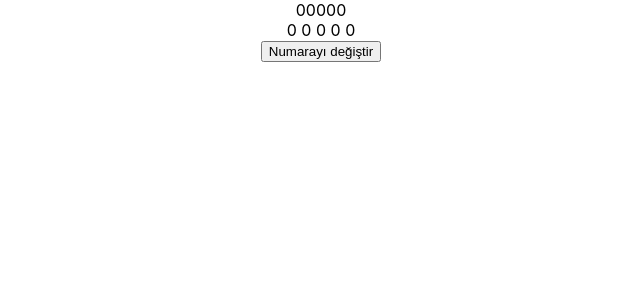
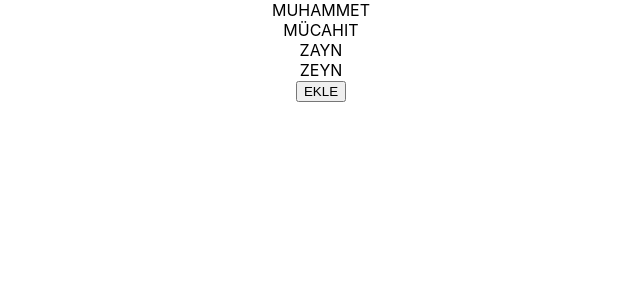
Before and after one commit to mucahitcetinkaya/React_Egitimi_1, a React (Create React App) app in the folder react-learn/: page / in a window 1280 px wide. Shown: the top 300 px of the page, without its empty margins (319-959 px from the left). Built offline with nearby package versions, Linux system fonts and the light colour scheme.

Commit message:
Ders 12 React Array'ler Nasıl Ekrana Basılır ve Güncellenir (Map ve Key Kullanımı)
BÖLÜM 4: React Array'ler Login Form UseEffect Hook'u ve Axios
Ders 12 React Array'ler Nasıl Ekrana Basılır ve Güncellenir (Map ve Key Kullanımı)

```diff
--- /dev/null
+++ b/react-learn/src/Ders/B4D12.js
@@ -0,0 +1,112 @@
+// BÖLÜM 4: React Array'ler Login Form UseEffect Hook'u ve Axios
+
+// Ders 12 React Array'ler Nasıl Ekrana Basılır ve Güncellenir (Map ve Key Kullanımı)
+
+import { useState } from "react";
+import "../App.css";
+import NameShower from "../components/B4D12/NameShower";
+
+function B4D12() {
+
+    //------------ useStatesiz version
+    // const arr =["Muhammet","Mücahit","Zayn","Zeyn"]
+
+    // function handleClick(){
+    //   arr.push("Can");
+    //   console.log(arr);
+    //   useState olmadan sadece ekle ile basıyoruz console da her ekleye basınca ekliyor ama ekranda gostermiyor sebebi useState yok
+    // }
+
+    // useState olan
+    // useUState i yukarı da cagırmayı unutma
+    // setArr i cagırmazsan degisiklik olmaz
+    // setArr i cagırdık ekleye bastık yine degişiklik olmadı sebebi memory de arr olarak kayıtlıdı degisliklik oldugunu anlamadı ilk halini basmaya devam ediyor ama console da hala ekleyince can yazıyor
+    // bunuda çözmemiz için kopya olarak arr olusturmamız lazım
+    // const [arr, setArr] = useState(["Muhammet", "Mücahit", "Zayn", "Zeyn"]);
+
+    // function handleClick() {
+    //   arr.push("Can");
+    //   console.log(arr);
+    //   setArr(arr);
+    // }
+
+    //------------------- kopya arr olusturma
+    // olusturdugun array i kopyanın içine bastın onu orda sakladın
+    // degistirdiğin uzerınden işlem yapınca degısıklık oluyor
+
+    const [arr, setArr] = useState(["Muhammet", "Mücahit", "Zayn", "Zeyn"]);
+
+    function handleClick() {
+        console.log(arr);
+        const tempArr = [...arr];
+        tempArr.push("Can");
+        setArr(tempArr);
+        console.log(tempArr);
+    }
+
+    return (
+        <>
+            <div className="App">
+                {/* <NameShower name={"Mücahit"} />
+        <NameShower name={arr[0]} />
+        <NameShower name={arr[1]} />
+        <NameShower name={arr[2]} />
+        <NameShower name={arr[3]} /> */}
+                {/* yukarıdaki gibi yapabilirsin ama array uzunlugunu bilmiyorsun diyelim boyle tek tek yazamazsın */}
+                {/* {arr.map((name) => {
+          return name + " ";
+        })} */}
+                {/* napmıs oldu diziye girdi
+        0. ındex i gördü yazdırdı
+        1. ixdex i gördü yazdırdı vs
+        */}
+
+                {/*
+        name olarak degilde div olarak cagıralım
+        yalnız burda soyle bir sorun var console da hata veriyor
+        key hatası bunun sebebi diziye key ver diyor
+        ekleme cıkarma olsa hangisinin ne oldugunu bilmiyor
+        key verki ben bunları koylayabileyim diyor
+        bunun içinde name e 2. parametre yazabilirsin
+        ama bu uygulamada guzel degıl boyle olmaz
+        neden silindiğinde vs kayma oluyor
+        */}
+                {/* {arr.map((name, i) => {
+          return <NameShower key={i} name={name} />;
+        })} */}
+
+                {/*
+
+          biz şimdilik name verelim hata gitsin diye
+          normalde key için daha farklı yöntemler var
+          ileride yapacagız
+          bunları daha da sekillendirebilirsin
+          NameShower da gosteriyor orda degısıklık yapabilirsin
+          */}
+                {/* {arr.map((name) => {
+          return <NameShower key={name} name={name} />;
+        })} */}
+
+                {arr.map((name) => {
+                    return <NameShower key={name} name={name} />;
+                })}
+                <button onClick={handleClick}>EKLE</button>
+            </div>
+        </>
+    );
+}
+export default B4D12;
+
+/*
+Ders 12 Notları
+normal string sekilde gosterebiliyorsun
+array olusturup index numara ile cagırabilirsin
+yada
+reactta map kodu var bu foreach e denk geliyor
+verdiğin diziyi tek tek dolaşıyor
+birde array lerde ekleme cıkarma işine bakalım nasıl oluyor
+sadece array olusturup ekle dersen eger ekler ama
+ekranda degısıklık olmaz
+ekranda degısıklık ıcın biz zaten useState kullanıyoruz
+sadece ekle yapıp console a bakalım ekleme oluyor
+*/
--- /dev/null
+++ b/react-learn/src/components/B4D12/NameShower.js
@@ -0,0 +1,14 @@
+function NameShower(props) {
+  return (
+    <>
+      <div>{props.name.toUpperCase()}</div>
+    </>
+  );
+}
+
+export default NameShower;
+
+
+/*
+toUpperCase yazdık hepsini buyuk yazdı mesela
+*/
--- a/react-learn/src/index.js
+++ b/react-learn/src/index.js
@@ -9,7 +9,8 @@ import reportWebVitals from './reportWebVitals';
 //import B3D8 from './Ders/B3D8';
 //import B3D9 from './Ders/B3D9';
 //import B3D10 from './Ders/B3D10';
-import B3D11 from './Ders/B3D11';
+//import B3D11 from './Ders/B3D11';
+import B4D12 from './Ders/B4D12';
 
 
 const root = ReactDOM.createRoot(document.getElementById('root'));
@@ -23,7 +24,8 @@ root.render(
   //<B3D8 />
   //<B3D9 />
   //<B3D10 />
-  <B3D11 />
+  //<B3D11 />
+  <B4D12 />
 );
 
 // If you want to start measuring performance in your app, pass a function
```
Also changed, not shown: react-learn/Notlar/12 - Ders 12 React Array'ler Nasıl Ekrana Basılır ve Güncellenir (Map ve Key Kullanımı).txt (added).
